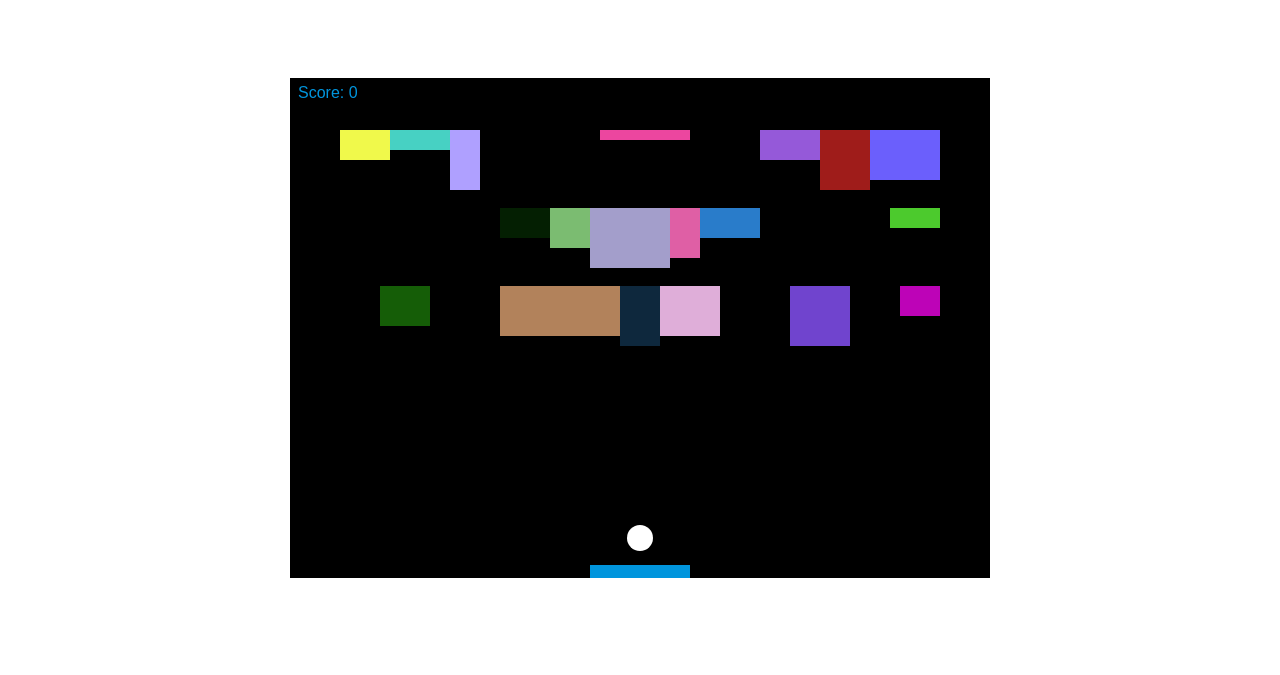
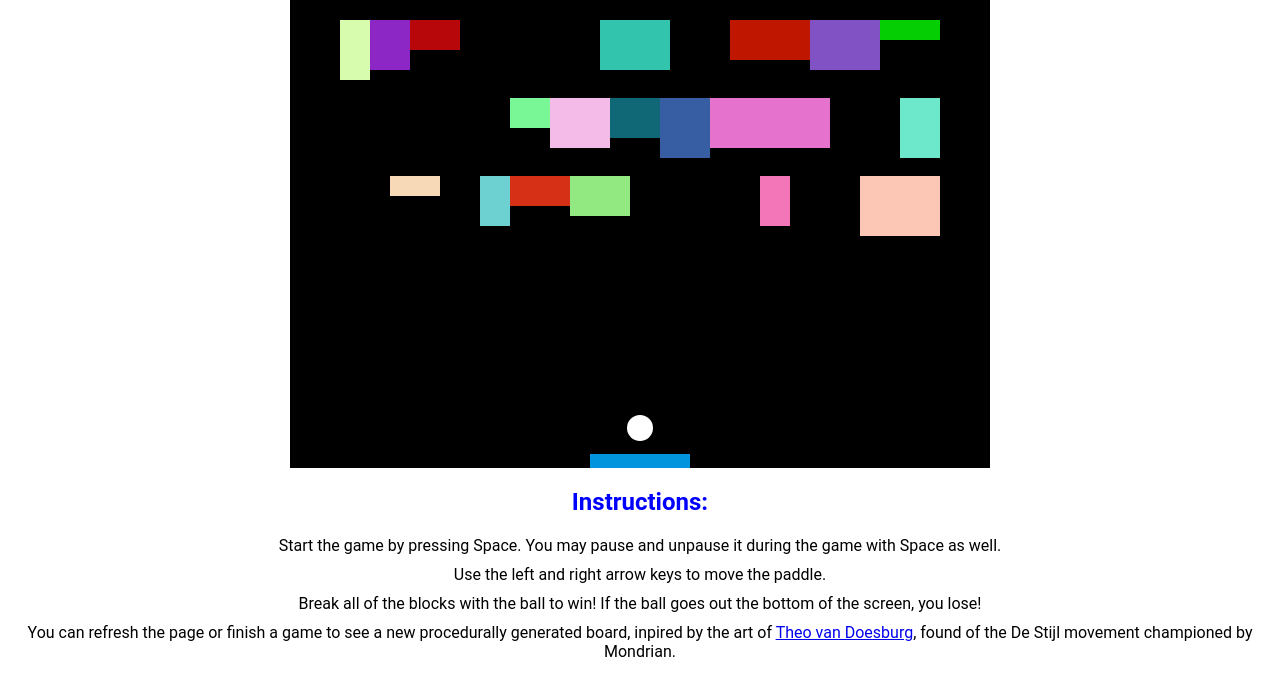
Before and after one commit to Battjmo/BreakStijl, a website: page index.html in a window 1280 px wide. Shown: the part 100-775 px from the top of the page. Drawn offline with Linux system fonts and the light colour scheme.

Commit message:
include random color script

```diff
--- a/gameFiles/bundle.js
+++ b/gameFiles/bundle.js
@@ -113,14 +113,15 @@ constructor() {
 //builds random row from premade set of shapes
 rowBuilder(row, leftEdge, rowHeight) {
   // let rowXPosition = 80;
-  let jumbledRow = [];
+  let jumbledRow = this.shuffle(row);
+  let gameRow = [];
   for (let i = 0; i < row.length; i++) {
     row[i].x = leftEdge;
     row[i].y = rowHeight;
     leftEdge += row[i].width;
-    jumbledRow.push(row[i]);
+    gameRow.push(row[i]);
   }
-  return jumbledRow;
+  return gameRow;
 }
 
 
@@ -138,7 +139,7 @@ rowRandomizer(row) {
 
 
 //shuffles all rows
-brickRowShuffle(rows) {
+shuffle(rows) {
   for (let i = rows.length - 1; i > 0; i--) {
       const j = Math.floor(Math.random() * (i + 1));
       [rows[i], rows[j]] = [rows[j], rows[i]];
@@ -150,7 +151,7 @@ brickRowShuffle(rows) {
 //BRICK GRID POPULATOR, call two above functions
 brickGridGenerator() {
   let gameBricks = [];
-  let shuffledRows = this.brickRowShuffle(_bricks__WEBPACK_IMPORTED_MODULE_0__["allBricks"]);
+  let shuffledRows = this.shuffle(_bricks__WEBPACK_IMPORTED_MODULE_0__["allBricks"]);
   for (let i = 0; i < 3; i++) {
     gameBricks.push(shuffledRows[i]);
   }
@@ -170,7 +171,6 @@ brickGridGenerator() {
 
   //counts the bricks for score and game end purposes
   brickCounter(brickGrid) {
-    console.log(brickGrid);
     let brickCount = 0;
     for (var i = 0; i < brickGrid.length; i++) {
       for (var j = 0; j < brickGrid[i].length; j++) {
@@ -319,7 +319,7 @@ class Game {
     this.ySpeed = -3;
     //PADDLE
     this.paddleWidth = 100;
-    this.paddleHeight = 13;
+    this.paddleHeight = 14;
     this.paddleX = (this.canvasWidth - this.paddleWidth) / 2;
     this.rightPressed = false;
     this.leftPressed = false;
@@ -399,7 +399,7 @@ class Game {
                 if (b.status === 1) {
                 if ((ballLeftX > b.x && ballLeftX < b.x + b.width && this.ballY > b.y && this.ballY < b.y + b.height && (this.score < this.Board.brickCount)) ||
                    (ballRightX > b.x && ballRightX < b.x + b.width && this.ballY > b.y && this.ballY < b.y + b.height && (this.score < this.Board.brickCount)) ) {
-                     this.xSpeed = -this.xSpeed
+                     this.xSpeed = -this.xSpeed;
                      b.status = 0;
                      this.score++;
                 }
@@ -487,7 +487,8 @@ class Game {
       }
       if (this.ballY + this.ySpeed < this.ballRadius) {
           this.ySpeed = -this.ySpeed;
-      } if (this.ballX > this.paddleX && this.ballX < this.paddleX + this.paddleWidth && (ballBottomY >= this.canvasHeight - this.paddleHeight)) {
+      } if (this.ballX > this.paddleX && this.ballX < this.paddleX + this.paddleWidth &&
+        ((ballBottomY >= this.canvasHeight - this.paddleHeight)) || (this.ballY >= this.canvasHeight - this.paddleHeight)){
           this.ySpeed = -this.ySpeed;
       }
       else if (this.ballY + this.ySpeed > this.canvasHeight - this.ballRadius) {
@@ -549,10 +550,13 @@ Game.canvasHeight = 500;
 "use strict";
 __webpack_require__.r(__webpack_exports__);
 //UTILITY
+
 const Util = {
 
 hue() {
-  return 'rgb(' + (Math.floor(Math.random() * 256)) + ',' + (Math.floor(Math.random() * 256)) + ',' + (Math.floor(Math.random() * 256)) + ')';
+  // return 'rgb(' + (Math.floor(Math.random() * 256)) + ',' + (Math.floor(Math.random() * 256)) + ',' + (Math.floor(Math.random() * 256)) + ')';
+  var color = randomColor();
+  return color;
 },
 
 //random brick draw percentage generator
--- /dev/null
+++ b/gameFiles/randomColor.js
@@ -0,0 +1,453 @@
+// randomColor by David Merfield under the CC0 license
+// https://github.com/davidmerfield/randomColor/
+
+;(function(root, factory) {
+
+  // Support CommonJS
+  if (typeof exports === 'object') {
+    var randomColor = factory();
+
+    // Support NodeJS & Component, which allow module.exports to be a function
+    if (typeof module === 'object' && module && module.exports) {
+      exports = module.exports = randomColor;
+    }
+
+    // Support CommonJS 1.1.1 spec
+    exports.randomColor = randomColor;
+
+  // Support AMD
+  } else if (typeof define === 'function' && define.amd) {
+    define([], factory);
+
+  // Support vanilla script loading
+  } else {
+    root.randomColor = factory();
+  }
+
+}(this, function() {
+
+  // Seed to get repeatable colors
+  var seed = null;
+
+  // Shared color dictionary
+  var colorDictionary = {};
+
+  // Populate the color dictionary
+  loadColorBounds();
+
+  var randomColor = function (options) {
+
+    options = options || {};
+
+    // Check if there is a seed and ensure it's an
+    // integer. Otherwise, reset the seed value.
+    if (options.seed !== undefined && options.seed !== null && options.seed === parseInt(options.seed, 10)) {
+      seed = options.seed;
+
+    // A string was passed as a seed
+    } else if (typeof options.seed === 'string') {
+      seed = stringToInteger(options.seed);
+
+    // Something was passed as a seed but it wasn't an integer or string
+    } else if (options.seed !== undefined && options.seed !== null) {
+      throw new TypeError('The seed value must be an integer or string');
+
+    // No seed, reset the value outside.
+    } else {
+      seed = null;
+    }
+
+    var H,S,B;
+
+    // Check if we need to generate multiple colors
+    if (options.count !== null && options.count !== undefined) {
+
+      var totalColors = options.count,
+          colors = [];
+
+      options.count = null;
+
+      while (totalColors > colors.length) {
+
+        // Since we're generating multiple colors,
+        // incremement the seed. Otherwise we'd just
+        // generate the same color each time...
+        if (seed && options.seed) options.seed += 1;
+
+        colors.push(randomColor(options));
+      }
+
+      options.count = totalColors;
+
+      return colors;
+    }
+
+    // First we pick a hue (H)
+    H = pickHue(options);
+
+    // Then use H to determine saturation (S)
+    S = pickSaturation(H, options);
+
+    // Then use S and H to determine brightness (B).
+    B = pickBrightness(H, S, options);
+
+    // Then we return the HSB color in the desired format
+    return setFormat([H,S,B], options);
+  };
+
+  function pickHue (options) {
+
+    var hueRange = getHueRange(options.hue),
+        hue = randomWithin(hueRange);
+
+    // Instead of storing red as two seperate ranges,
+    // we group them, using negative numbers
+    if (hue < 0) {hue = 360 + hue;}
+
+    return hue;
+
+  }
+
+  function pickSaturation (hue, options) {
+
+    if (options.hue === 'monochrome') {
+      return 0;
+    }
+
+    if (options.luminosity === 'random') {
+      return randomWithin([0,100]);
+    }
+
+    var saturationRange = getSaturationRange(hue);
+
+    var sMin = saturationRange[0],
+        sMax = saturationRange[1];
+
+    switch (options.luminosity) {
+
+      case 'bright':
+        sMin = 55;
+        break;
+
+      case 'dark':
+        sMin = sMax - 10;
+        break;
+
+      case 'light':
+        sMax = 55;
+        break;
+   }
+
+    return randomWithin([sMin, sMax]);
+
+  }
+
+  function pickBrightness (H, S, options) {
+
+    var bMin = getMinimumBrightness(H, S),
+        bMax = 100;
+
+    switch (options.luminosity) {
+
+      case 'dark':
+        bMax = bMin + 20;
+        break;
+
+      case 'light':
+        bMin = (bMax + bMin)/2;
+        break;
+
+      case 'random':
+        bMin = 0;
+        bMax = 100;
+        break;
+    }
+
+    return randomWithin([bMin, bMax]);
+  }
+
+  function setFormat (hsv, options) {
+
+    switch (options.format) {
+
+      case 'hsvArray':
+        return hsv;
+
+      case 'hslArray':
+        return HSVtoHSL(hsv);
+
+      case 'hsl':
+        var hsl = HSVtoHSL(hsv);
+        return 'hsl('+hsl[0]+', '+hsl[1]+'%, '+hsl[2]+'%)';
+
+      case 'hsla':
+        var hslColor = HSVtoHSL(hsv);
+        var alpha = options.alpha || Math.random();
+        return 'hsla('+hslColor[0]+', '+hslColor[1]+'%, '+hslColor[2]+'%, ' + alpha + ')';
+
+      case 'rgbArray':
+        return HSVtoRGB(hsv);
+
+      case 'rgb':
+        var rgb = HSVtoRGB(hsv);
+        return 'rgb(' + rgb.join(', ') + ')';
+
+      case 'rgba':
+        var rgbColor = HSVtoRGB(hsv);
+        var alpha = options.alpha || Math.random();
+        return 'rgba(' + rgbColor.join(', ') + ', ' + alpha + ')';
+
+      default:
+        return HSVtoHex(hsv);
+    }
+
+  }
+
+  function getMinimumBrightness(H, S) {
+
+    var lowerBounds = getColorInfo(H).lowerBounds;
+
+    for (var i = 0; i < lowerBounds.length - 1; i++) {
+
+      var s1 = lowerBounds[i][0],
+          v1 = lowerBounds[i][1];
+
+      var s2 = lowerBounds[i+1][0],
+          v2 = lowerBounds[i+1][1];
+
+      if (S >= s1 && S <= s2) {
+
+         var m = (v2 - v1)/(s2 - s1),
+             b = v1 - m*s1;
+
+         return m*S + b;
+      }
+
+    }
+
+    return 0;
+  }
+
+  function getHueRange (colorInput) {
+
+    if (typeof parseInt(colorInput) === 'number') {
+
+      var number = parseInt(colorInput);
+
+      if (number < 360 && number > 0) {
+        return [number, number];
+      }
+
+    }
+
+    if (typeof colorInput === 'string') {
+
+      if (colorDictionary[colorInput]) {
+        var color = colorDictionary[colorInput];
+        if (color.hueRange) {return color.hueRange;}
+      } else if (colorInput.match(/^#?([0-9A-F]{3}|[0-9A-F]{6})$/i)) {
+        const hue = HexToHSB(colorInput)[0];
+        return [ hue, hue ];
+      }
+    }
+
+    return [0,360];
+
+  }
+
+  function getSaturationRange (hue) {
+    return getColorInfo(hue).saturationRange;
+  }
+
+  function getColorInfo (hue) {
+
+    // Maps red colors to make picking hue easier
+    if (hue >= 334 && hue <= 360) {
+      hue-= 360;
+    }
+
+    for (var colorName in colorDictionary) {
+       var color = colorDictionary[colorName];
+       if (color.hueRange &&
+           hue >= color.hueRange[0] &&
+           hue <= color.hueRange[1]) {
+          return colorDictionary[colorName];
+       }
+    } return 'Color not found';
+  }
+
+  function randomWithin (range) {
+    if (seed === null) {
+      return Math.floor(range[0] + Math.random()*(range[1] + 1 - range[0]));
+    } else {
+      //Seeded random algorithm from http://indiegamr.com/generate-repeatable-random-numbers-in-js/
+      var max = range[1] || 1;
+      var min = range[0] || 0;
+      seed = (seed * 9301 + 49297) % 233280;
+      var rnd = seed / 233280.0;
+      return Math.floor(min + rnd * (max - min));
+    }
+  }
+
+  function HSVtoHex (hsv){
+
+    var rgb = HSVtoRGB(hsv);
+
+    function componentToHex(c) {
+        var hex = c.toString(16);
+        return hex.length == 1 ? '0' + hex : hex;
+    }
+
+    var hex = '#' + componentToHex(rgb[0]) + componentToHex(rgb[1]) + componentToHex(rgb[2]);
+
+    return hex;
+
+  }
+
+  function defineColor (name, hueRange, lowerBounds) {
+
+    var sMin = lowerBounds[0][0],
+        sMax = lowerBounds[lowerBounds.length - 1][0],
+
+        bMin = lowerBounds[lowerBounds.length - 1][1],
+        bMax = lowerBounds[0][1];
+
+    colorDictionary[name] = {
+      hueRange: hueRange,
+      lowerBounds: lowerBounds,
+      saturationRange: [sMin, sMax],
+      brightnessRange: [bMin, bMax]
+    };
+
+  }
+
+  function loadColorBounds () {
+
+    defineColor(
+      'monochrome',
+      null,
+      [[0,0],[100,0]]
+    );
+
+    defineColor(
+      'red',
+      [-26,18],
+      [[20,100],[30,92],[40,89],[50,85],[60,78],[70,70],[80,60],[90,55],[100,50]]
+    );
+
+    defineColor(
+      'orange',
+      [19,46],
+      [[20,100],[30,93],[40,88],[50,86],[60,85],[70,70],[100,70]]
+    );
+
+    defineColor(
+      'yellow',
+      [47,62],
+      [[25,100],[40,94],[50,89],[60,86],[70,84],[80,82],[90,80],[100,75]]
+    );
+
+    defineColor(
+      'green',
+      [63,178],
+      [[30,100],[40,90],[50,85],[60,81],[70,74],[80,64],[90,50],[100,40]]
+    );
+
+    defineColor(
+      'blue',
+      [179, 257],
+      [[20,100],[30,86],[40,80],[50,74],[60,60],[70,52],[80,44],[90,39],[100,35]]
+    );
+
+    defineColor(
+      'purple',
+      [258, 282],
+      [[20,100],[30,87],[40,79],[50,70],[60,65],[70,59],[80,52],[90,45],[100,42]]
+    );
+
+    defineColor(
+      'pink',
+      [283, 334],
+      [[20,100],[30,90],[40,86],[60,84],[80,80],[90,75],[100,73]]
+    );
+
+  }
+
+  function HSVtoRGB (hsv) {
+
+    // this doesn't work for the values of 0 and 360
+    // here's the hacky fix
+    var h = hsv[0];
+    if (h === 0) {h = 1;}
+    if (h === 360) {h = 359;}
+
+    // Rebase the h,s,v values
+    h = h/360;
+    var s = hsv[1]/100,
+        v = hsv[2]/100;
+
+    var h_i = Math.floor(h*6),
+      f = h * 6 - h_i,
+      p = v * (1 - s),
+      q = v * (1 - f*s),
+      t = v * (1 - (1 - f)*s),
+      r = 256,
+      g = 256,
+      b = 256;
+
+    switch(h_i) {
+      case 0: r = v; g = t; b = p;  break;
+      case 1: r = q; g = v; b = p;  break;
+      case 2: r = p; g = v; b = t;  break;
+      case 3: r = p; g = q; b = v;  break;
+      case 4: r = t; g = p; b = v;  break;
+      case 5: r = v; g = p; b = q;  break;
+    }
+
+    var result = [Math.floor(r*255), Math.floor(g*255), Math.floor(b*255)];
+    return result;
+  }
+
+  function HexToHSB (hex) {
+    hex = hex.replace(/^#/, '');
+    hex = hex.length === 3 ? hex.replace(/(.)/g, '$1$1') : hex;
+
+    const red = parseInt(hex.substr(0, 2), 16) / 255,
+          green = parseInt(hex.substr(2, 2), 16) / 255,
+          blue = parseInt(hex.substr(4, 2), 16) / 255;
+
+    const cMax = Math.max(red, green, blue),
+          delta = cMax - Math.min(red, green, blue),
+          saturation = cMax ? (delta / cMax) : 0;
+
+    switch (cMax) {
+      case red: return [ 60 * (((green - blue) / delta) % 6) || 0, saturation, cMax ];
+      case green: return [ 60 * (((blue - red) / delta) + 2) || 0, saturation, cMax ];
+      case blue: return [ 60 * (((red - green) / delta) + 4) || 0, saturation, cMax ];
+    }
+  }
+
+  function HSVtoHSL (hsv) {
+    var h = hsv[0],
+      s = hsv[1]/100,
+      v = hsv[2]/100,
+      k = (2-s)*v;
+
+    return [
+      h,
+      Math.round(s*v / (k<1 ? k : 2-k) * 10000) / 100,
+      k/2 * 100
+    ];
+  }
+
+  function stringToInteger (string) {
+    var total = 0
+    for (var i = 0; i !== string.length; i++) {
+      if (total >= Number.MAX_SAFE_INTEGER) break;
+      total += string.charCodeAt(i)
+    }
+    return total
+  }
+
+  return randomColor;
+}));
--- a/gameFiles/util.js
+++ b/gameFiles/util.js
@@ -1,8 +1,11 @@
 //UTILITY
+
 const Util = {
 
 hue() {
-  return 'rgb(' + (Math.floor(Math.random() * 256)) + ',' + (Math.floor(Math.random() * 256)) + ',' + (Math.floor(Math.random() * 256)) + ')';
+  // return 'rgb(' + (Math.floor(Math.random() * 256)) + ',' + (Math.floor(Math.random() * 256)) + ',' + (Math.floor(Math.random() * 256)) + ')';
+  var color = randomColor();
+  return color;
 },
 
 //random brick draw percentage generator
--- a/index.html
+++ b/index.html
@@ -4,13 +4,14 @@
     <title>BreakStijl</title>
     <style>
     	* { padding: 0; margin: 0; }
-    	canvas { background: #000000; display: block; margin: 100px auto; }
+    	canvas { background: #000000; display: block; margin: auto; margin-top: 20px; margin-bottom: 20px;}
     </style>
     <link rel="stylesheet" type="text/css" href="style.css">
 </head>
 <body>
   <h1>BreakStijl</h1>
 <canvas id="myCanvas"></canvas>
+<script type="application/javascript" src="gameFiles/randomColor.js"></script>
 <script type="application/javascript" src="gameFiles/bundle.js"></script>
 <h2>Instructions:</h2>
 <p>Start the game by pressing Space. You may pause and unpause it during the game with Space as well.</p>
--- a/style.css
+++ b/style.css
@@ -1,6 +1,6 @@
 h1, h2 {
   margin: 0 auto;
-  margin-top: 40px;
+  margin-top: 10px;
   color: blue;
   text-align: center;
   font-family: 'Roboto', sans-serif;
```
Also changed, not shown: gameFiles/board.js (+6 -6 lines), gameFiles/game.js (+4 -3 lines), 1 other file.
